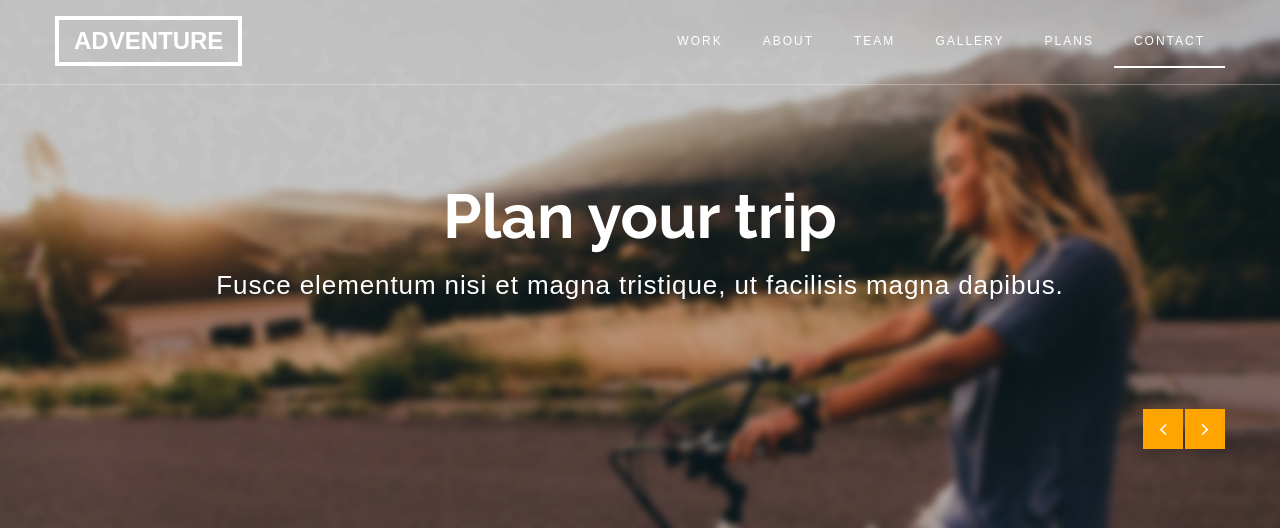
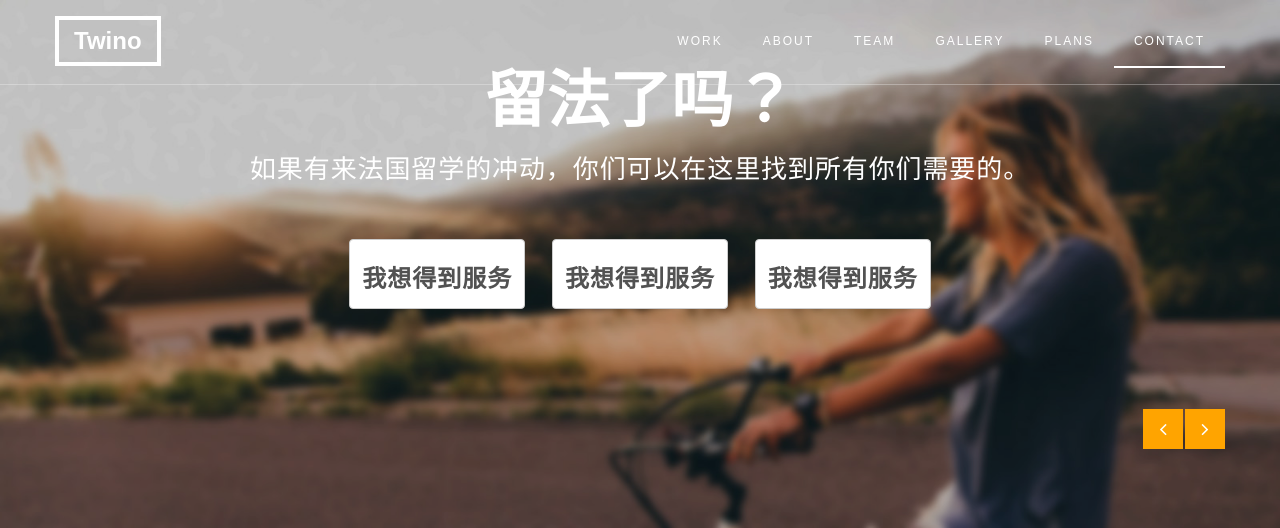
Before and after one commit to Twinocorporation/TwinoApp, a PHP site: page / in a window 1280 px wide. Shown: the top 528 px of the page. Run offline with PHP 8.4, Linux system fonts and the light colour scheme.

Commit message:
change
change

```diff
--- a/website/2078_adventure/css/style.css
+++ b/website/2078_adventure/css/style.css
@@ -629,6 +629,9 @@ figure.effect-zoe:hover p.icon-links a:first-child {
 }
 
 #plan .plan-button .btn {
+
+/* 白色按钮外框*/
+
   background: transparent;
   border: 4px solid #ffffff;
   border-radius: 0;
--- a/website/2078_adventure/index.html
+++ b/website/2078_adventure/index.html
@@ -6,7 +6,7 @@
 
 	<!-- Template site title
    ================================================== -->
-	<title>Adventure Bootstrap Theme by tooplate</title>
+	<title>Twino--留法了吗？</title>
 
 	<meta http-equiv="X-UA-Compatible" content="IE=Edge">
 	<meta name="viewport" content="width=device-width, initial-scale=1">
@@ -79,7 +79,7 @@ http://www.tooplate.com/view/2078-adventure
 				<span class="icon icon-bar"></span>
 				<span class="icon icon-bar"></span>
 			</button>
-			<a href="#home" class="smoothScroll navbar-brand">ADVENTURE</a>
+			<a href="#home" class="smoothScroll navbar-brand">Twino</a>
 		</div>
 		<div class="collapse navbar-collapse">
 			<ul class="nav navbar-nav navbar-right">
@@ -110,8 +110,15 @@ http://www.tooplate.com/view/2078-adventure
                     <div class="row">
                         <div class="col-md-12">
                             <div class="slider-caption">
-                                <h2>Plan your trip</h2>
-                                <p class="color-white">Fusce elementum nisi et magna tristique, ut facilisis magna dapibus.</p>
+                                <h2>留法了吗？</h2>
+                                <p class="color-white">如果有来法国留学的冲动，你们可以在这里找到所有你们需要的。</p><br/><br/>
+                             <div class="plan-button">
+						 <button class="btn btn-default" ><h3>我想得到服务</h3></button> &nbsp;&nbsp;&nbsp;&nbsp;
+
+						 <button class="btn btn-default"><h3>我想得到服务</h3></button> &nbsp;&nbsp;&nbsp;&nbsp;
+
+						 <button class="btn btn-default"><h3>我想得到服务</h3></button>
+					</div>
                             </div>
                         </div>
                     </div>
```
Also changed, not shown: website/2078_adventure/css/bxslider.css (line endings or trailing spaces).
